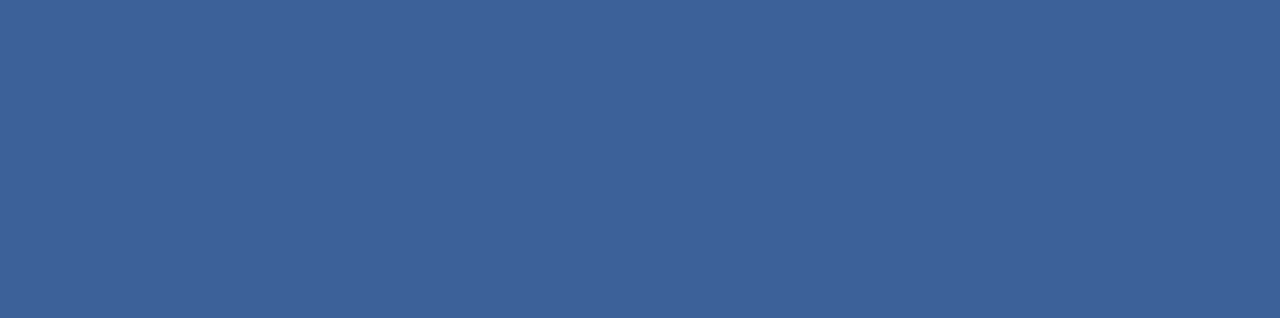
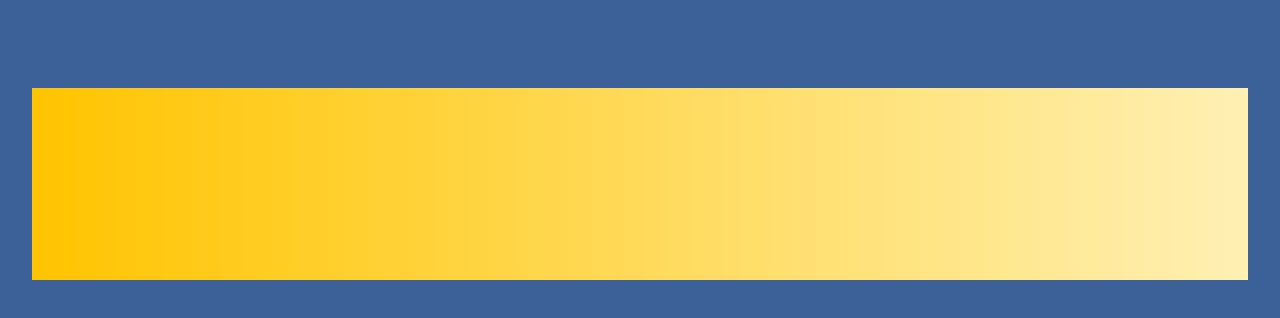
Before and after one commit to J-Roque/devfolio, a React (Vite) app: page / in a window 1280 px wide. Shown: the top 318 px of the page. Built offline with nearby package versions, Linux system fonts and the light colour scheme.

Commit message:
feat(css): mejora en los estilos del banner

```diff
--- a/src/components/Banner3d/Banner3d.jsx
+++ b/src/components/Banner3d/Banner3d.jsx
@@ -7,6 +7,7 @@ export function Banner3d() {
 }
 const Container =styled.div`
     width: 100%;
+    height: 192px;
     background-image: linear-gradient(270deg, rgb(255, 240, 179) 0%, rgb(255, 196, 0) 100%);
     background-size: cover;
     background-position: center center;
--- a/src/main.jsx
+++ b/src/main.jsx
@@ -4,5 +4,7 @@ import './index.css'
 import App from './App.jsx'
 
 createRoot(document.getElementById('root')).render(
-    <App />
+    <StrictMode>
+         <App />
+    </StrictMode>
 )
```
